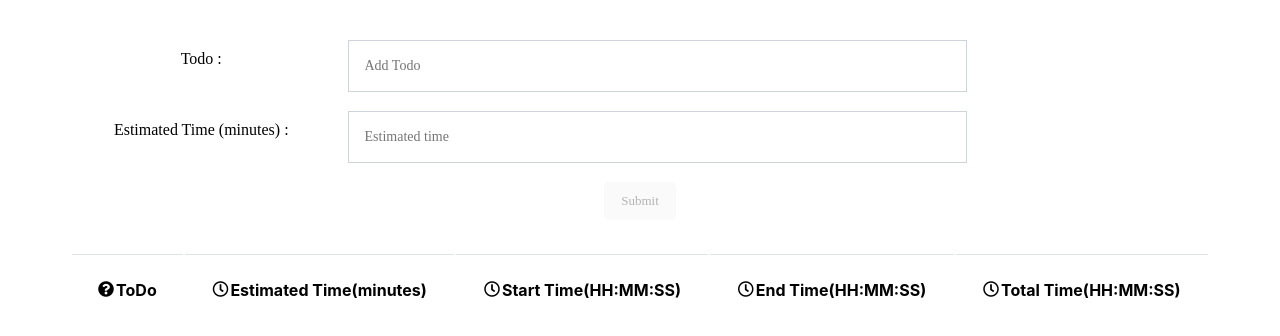
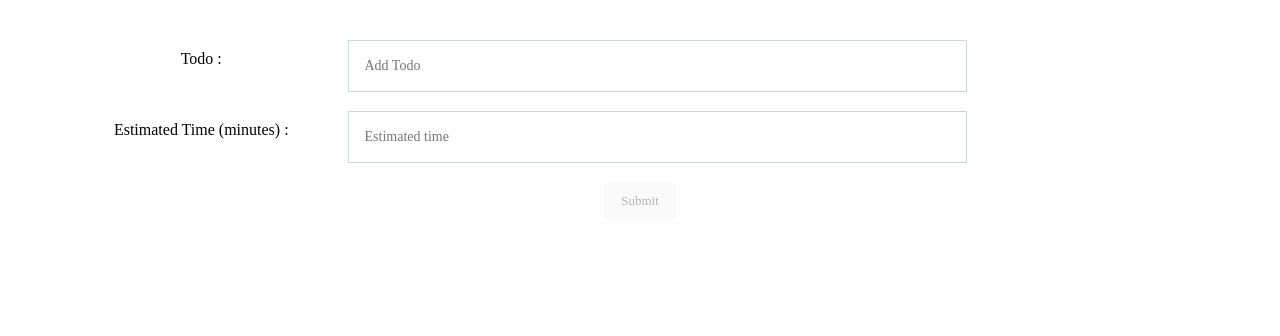
Before and after one commit to CJ190795/reactAssignment, a React (Create React App) app: page / in a window 1280 px wide. Shown: the top 336 px of the page. Built offline with nearby package versions, Linux system fonts and the light colour scheme.

Commit message:
prefinal 2

```diff
--- a/src/todolist.js
+++ b/src/todolist.js
@@ -100,7 +100,7 @@ class ToDoList extends React.Component {
                     </button>}
                             </form>
                         </div>
-                        <table className="table" style={{ marginTop: "2rem" }}>
+                        {this.state.notes.length !== 0 && <table className="table" style={{ marginTop: "2rem" }}>
                             <thead >
                                 <tr >
                                     <th> <span className="icon-question-circle1" style={{ marginRight: "2px" }} />ToDo</th>
@@ -113,7 +113,7 @@ class ToDoList extends React.Component {
                             <tbody >
                                 {todo}
                             </tbody>
-                        </table>
+                        </table>}
                     </div>
                 </div>
             </div>
```
